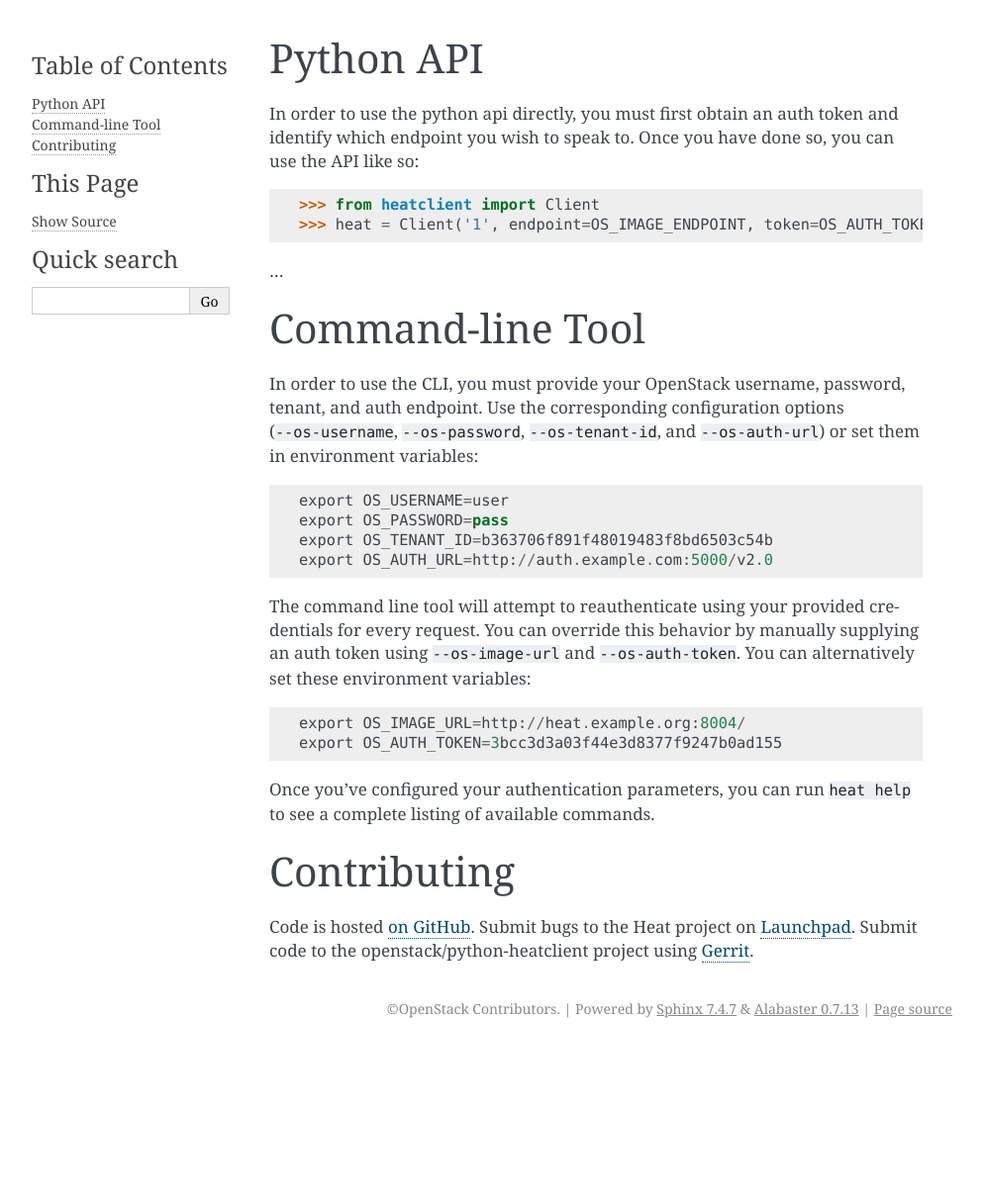
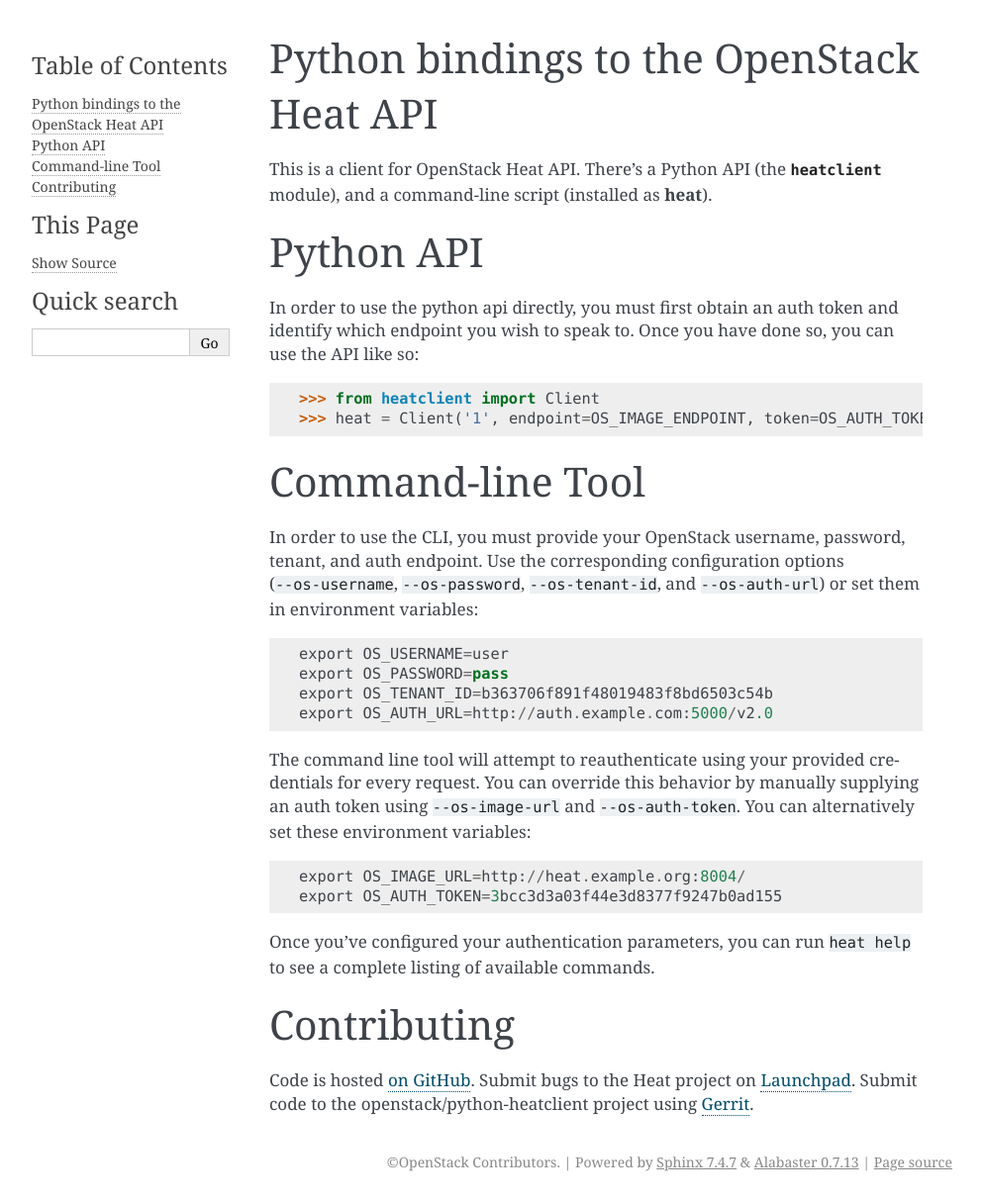
Before and after one commit to openstack/python-heatclient, a Sphinx documentation site: the page built from doc/source/index.rst, in a window 1280 px wide. Shown: the whole page at 99% size, without its empty margins (148-1141 px from the left). Built offline with Sphinx 7.4.7, drawn with Linux system fonts in a browser that asks for light colours; before the commit the page ends 1059 px from its top, so only the background shows below that.

Commit message:
Add a top level introduction to the index
Change-Id: Icfe152a2829c2cb82a0955b91052183d7c488510

```diff
--- a/doc/source/index.rst
+++ b/doc/source/index.rst
@@ -1,11 +1,16 @@
+Python bindings to the OpenStack Heat API
+=========================================
+
+This is a client for OpenStack Heat API. There's a Python API
+(the :mod:`heatclient` module), and a command-line script
+(installed as :program:`heat`).
+
 Python API
 ==========
 In order to use the python api directly, you must first obtain an auth token and identify which endpoint you wish to speak to. Once you have done so, you can use the API like so::
 
     >>> from heatclient import Client
     >>> heat = Client('1', endpoint=OS_IMAGE_ENDPOINT, token=OS_AUTH_TOKEN)
-...
-
 
 Command-line Tool
 =================
```
